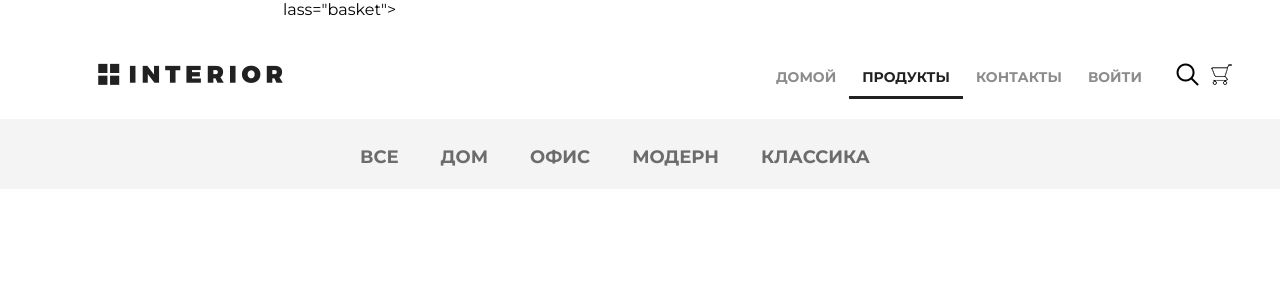
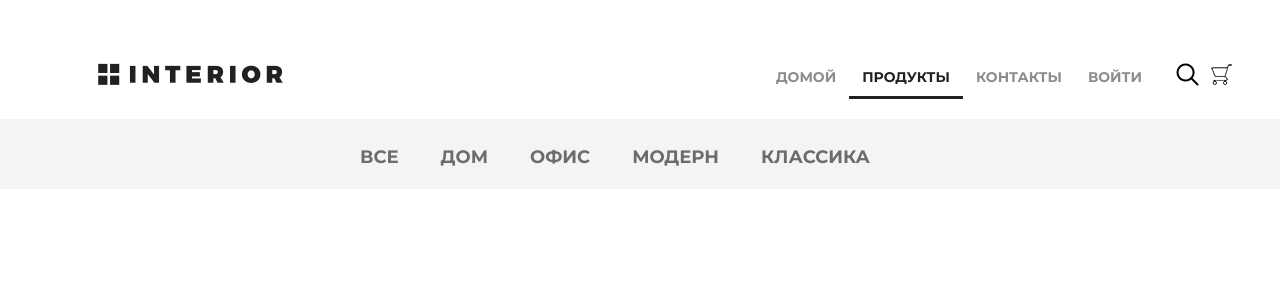
Before and after one commit to cat4er/geekshop, a Django app: page /products/ in a window 1280 px wide; the page is wider, and only the part inside the window is pictured. Shown: the top 288 px of that part. Run offline with Django 3.2, Linux system fonts and the light colour scheme; data comes from the database, SQL or seed files in the repository.

Commit message:
Lesson 5. Basket counter + fixes

```diff
--- a/mainapp/templates/mainapp/includes/inc_menu.html
+++ b/mainapp/templates/mainapp/includes/inc_menu.html
@@ -36,4 +36,4 @@
     <span>
         {% if basket %} {{ basket|length }} {% endif %}
     </span>
-</a>lass="basket"></a>
+</a>
--- a/mainapp/templates/mainapp/products_list.html
+++ b/mainapp/templates/mainapp/products_list.html
@@ -26,6 +26,7 @@
                             <p>{{ product.description }} </p>
                         </div>
                     </a>
+                </a>
             </div>
             {% endfor %}
         </div>
```
